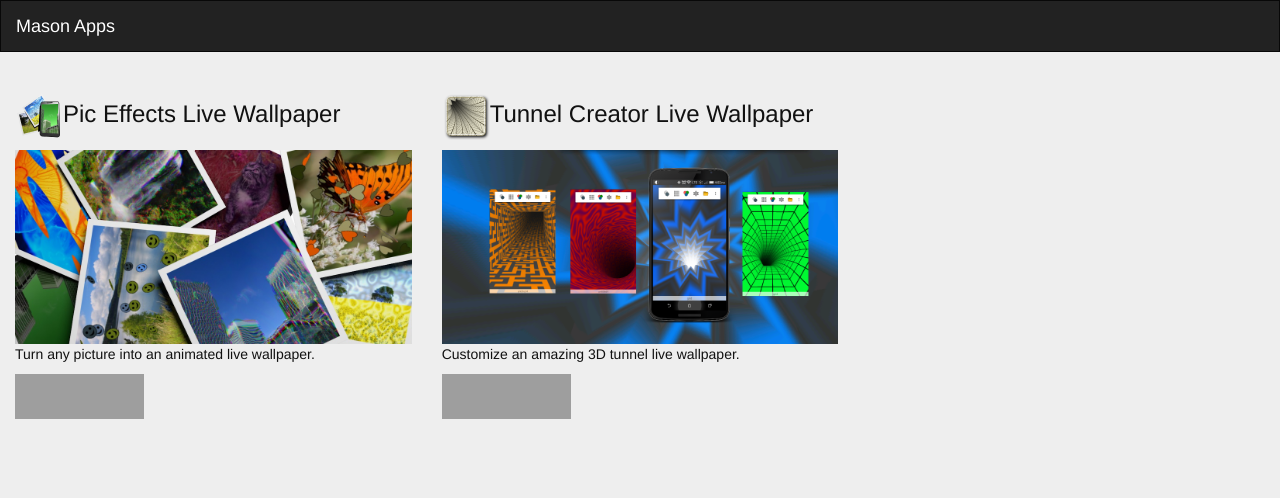
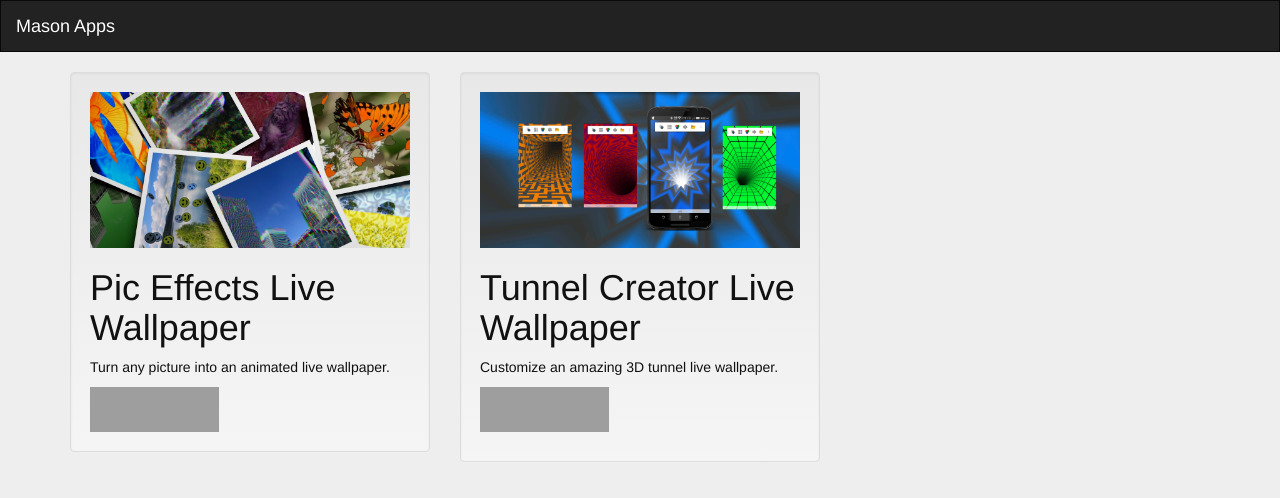
Before and after one commit to bobamason/bobamason.github.io, a plain HTML site: page index.html in a window 1280 px wide. Drawn offline with nearby package versions, Linux system fonts and the light colour scheme; grey boxes are pictures that could not be loaded.

Commit message:
trying out 'well' class

```diff
--- a/index.html
+++ b/index.html
@@ -36,19 +36,27 @@
             </div>
         </nav>
 
-        <div class="container-fluid">
+        <div class="container">
             <div class="row">
                 <div class="col-md-4">
-                    <h3><img alt="icon" src="img/icon_picfx.png" width="48" height="48"/>Pic Effects Live Wallpaper</h3>
+                    <div class="well">
                         <img alt="promo" src="img/picfx_promo_gfx.jpg" class="img-responsive"/>
+                        <h1>
+                            <!--<img alt="icon" src="img/icon_picfx.png" width="48" height="48"/>-->
+                            Pic Effects Live Wallpaper</h1>
                         <p>Turn any picture into an animated live wallpaper.</p>
                         <a href="https://play.google.com/store/apps/details?id=org.masonapps.piceffectslwpfree&utm_source=global_co&utm_medium=prtnr&utm_content=Mar2515&utm_campaign=PartBadge&pcampaignid=MKT-AC-global-none-all-co-pr-py-PartBadges-Oct1515-1"><img width="129" height="45" alt="Get it on Google Play" src="https://play.google.com/intl/en_us/badges/images/apps/en-play-badge.png" /></a>
                     </div>
+                </div>
                 <div class="col-md-4">
-                    <h3><img alt="icon" src="img/icon_tunnel.png" width="48" height="48"/>Tunnel Creator Live Wallpaper</h3>
+                    <div class="well">
                         <img alt="promo" src="img/tunnel_promo_gfx.png" class="img-responsive"/>
+                        <h1>
+                            <!--<img alt="icon" src="img/icon_tunnel.png" width="48" height="48"/>-->
+                            Tunnel Creator Live Wallpaper</h1>
                         <p>Customize an amazing 3D tunnel live wallpaper.</p>
-                    <a href="https://play.google.com/store/apps/details?id=com.bobamason.tunnellwp&utm_source=global_co&utm_medium=prtnr&utm_content=Mar2515&utm_campaign=PartBadge&pcampaignid=MKT-AC-global-none-all-co-pr-py-PartBadges-Oct1515-1"><img width="129" height="45" alt="Get it on Google Play" src="https://play.google.com/intl/en_us/badges/images/apps/en-play-badge.png" /></a>
+                        <p><a href="https://play.google.com/store/apps/details?id=com.bobamason.tunnellwp&utm_source=global_co&utm_medium=prtnr&utm_content=Mar2515&utm_campaign=PartBadge&pcampaignid=MKT-AC-global-none-all-co-pr-py-PartBadges-Oct1515-1"><img width="129" height="45" alt="Get it on Google Play" src="https://play.google.com/intl/en_us/badges/images/apps/en-play-badge.png" /></a></p>
+                    </div>
                 </div>
             </div>
 
```
Lines whose indentation alone changed are shown as unchanged.
